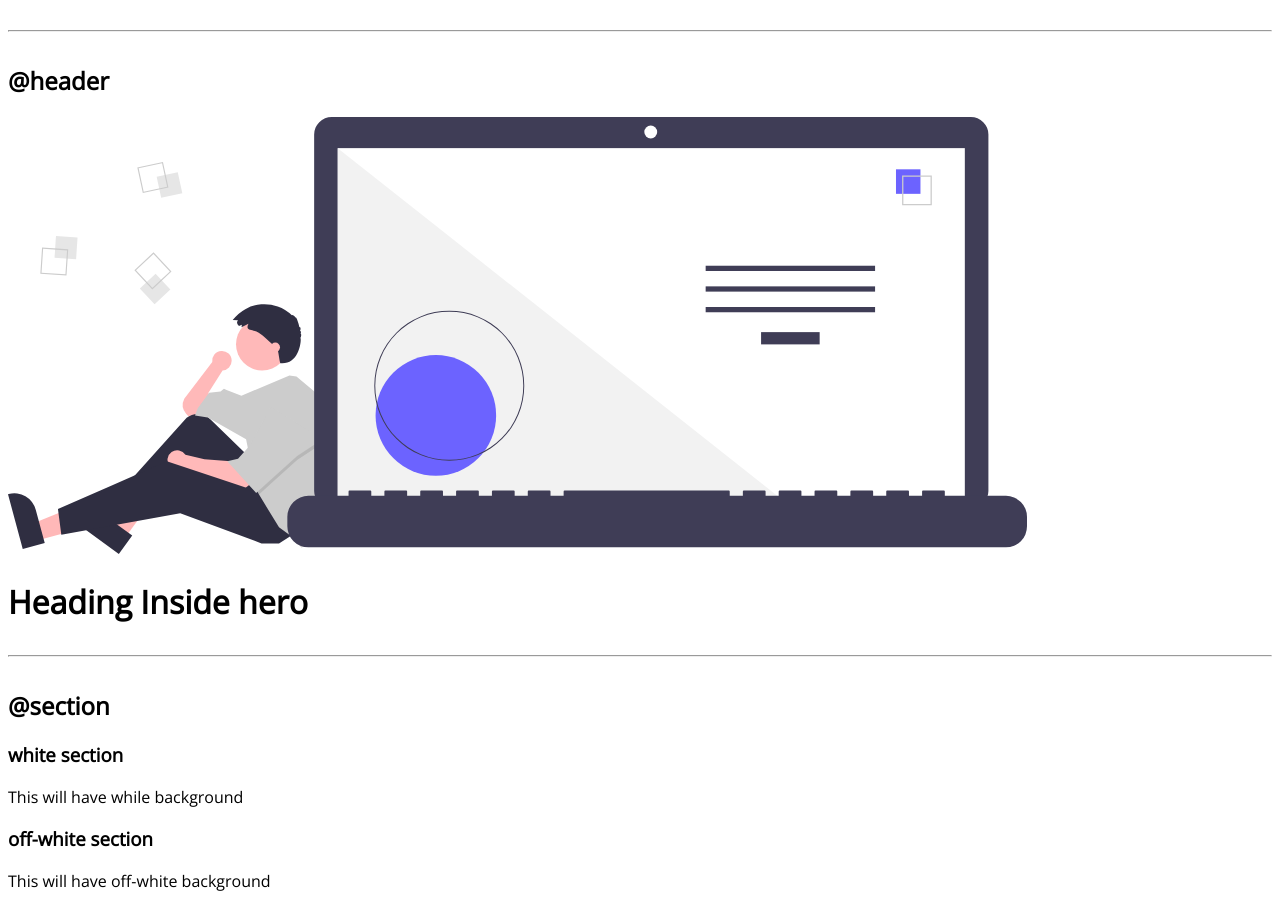
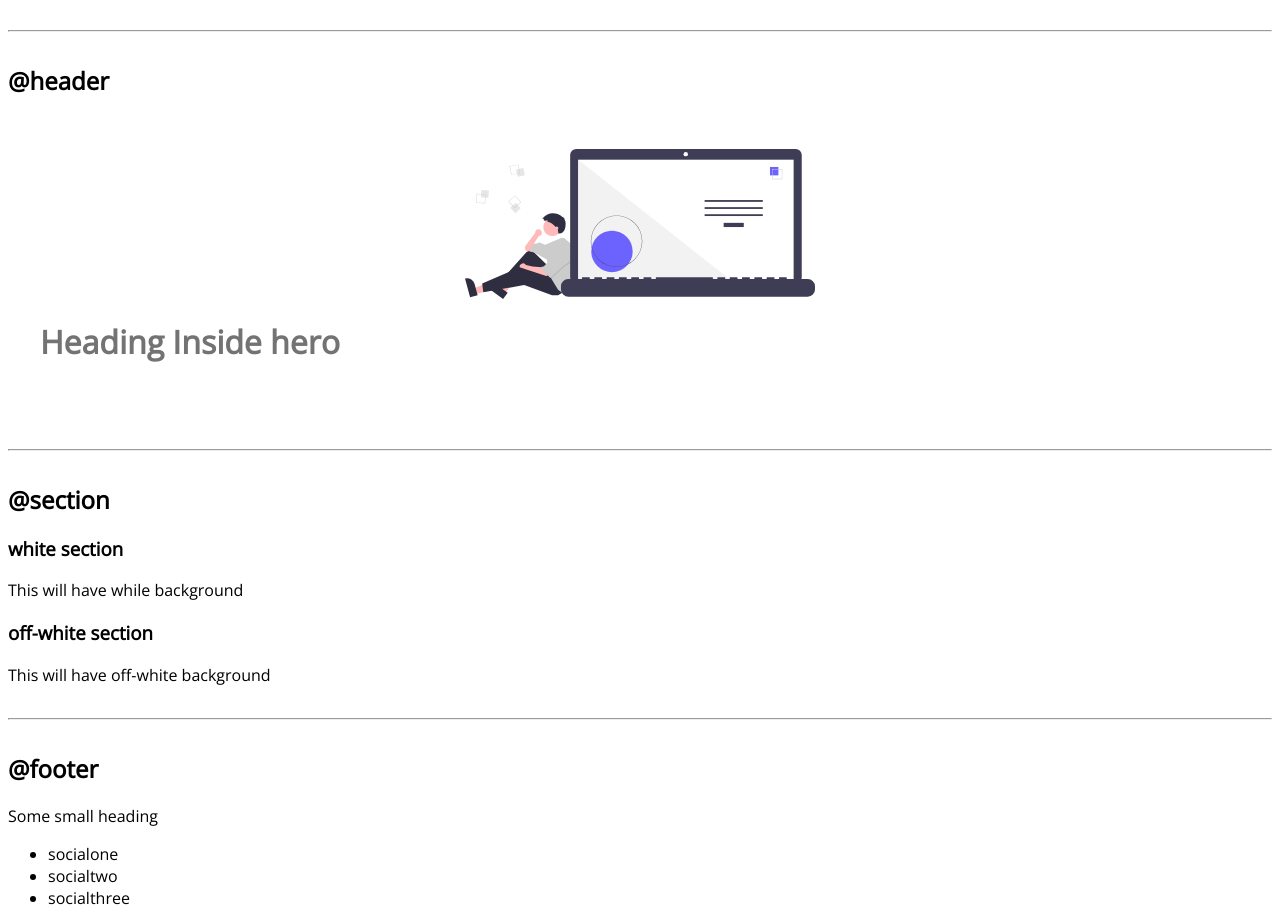
Before and after one commit to RajatDeore7/Neog-Camp, a plain HTML site: page HTML5/index.html in a window 1280 px wide. Shown: the part 1548-2462 px from the top of the page. Drawn offline with nearby package versions, Linux system fonts and the light colour scheme.

Commit message:
header css

```diff
--- a/HTML5/index.html
+++ b/HTML5/index.html
@@ -89,9 +89,9 @@
     <hr>
 
     <h2>@header</h2>
-    <header>
-        <img src="./images/undraw_code_thinking_re_gka2.svg" alt="home image">
-        <h1>Heading Inside hero</h1>
+    <header class="hero">
+        <img class="hero-img" src="./images/undraw_code_thinking_re_gka2.svg" alt="home image">
+        <h1 class="hero-heading">Heading Inside hero</h1>
     </header>
 
     <hr>
--- a/HTML5/style.css
+++ b/HTML5/style.css
@@ -74,3 +74,18 @@ hr{
 .navigation .link-active{
     font-weight: bold;
 }
+
+/* header */
+.hero{
+    padding: 2rem;
+}
+
+.hero .hero-img{
+    max-width: 350px;
+    display: block;
+    margin: auto;
+}
+
+.hero .hero-heading{
+    color: #737373;
+}
```
